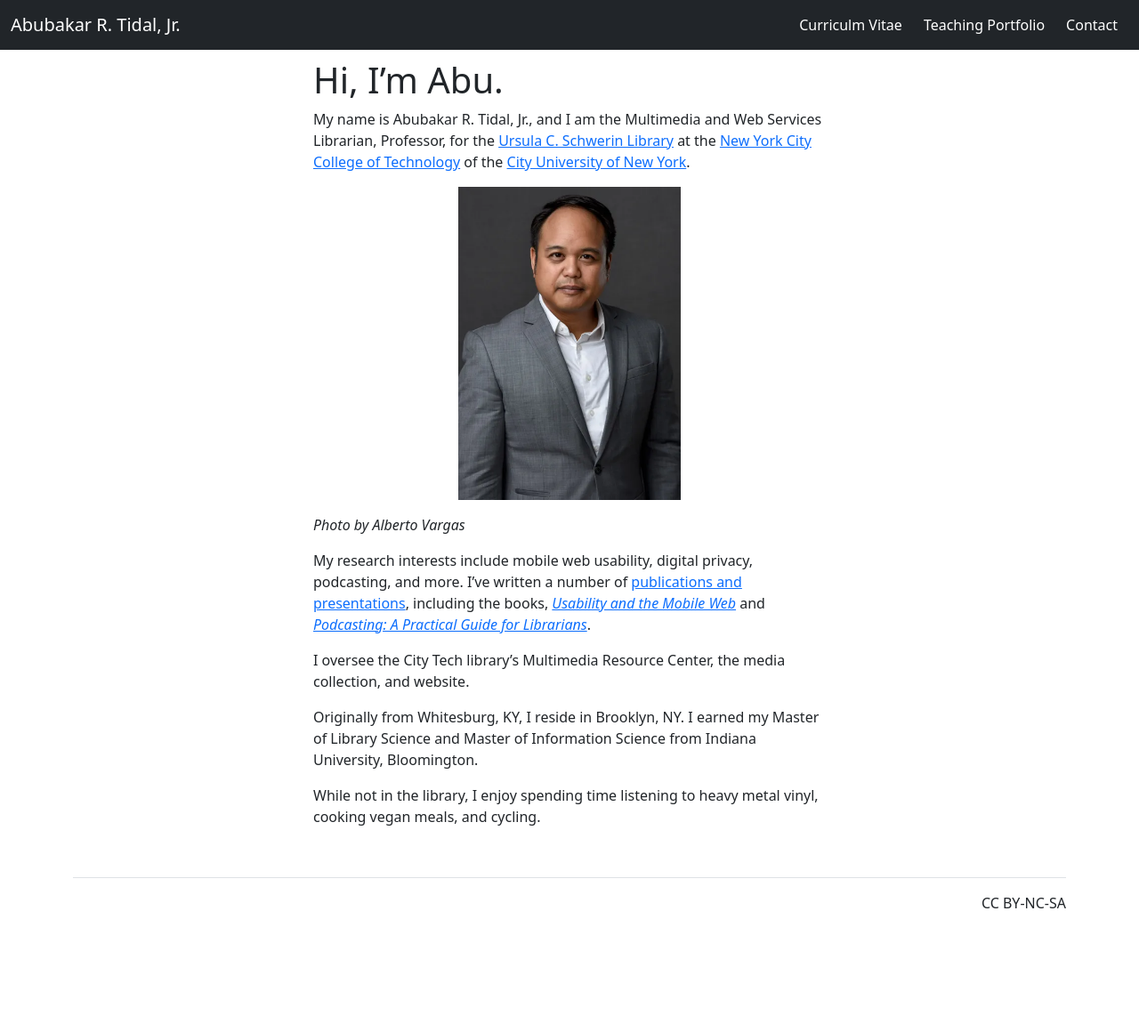
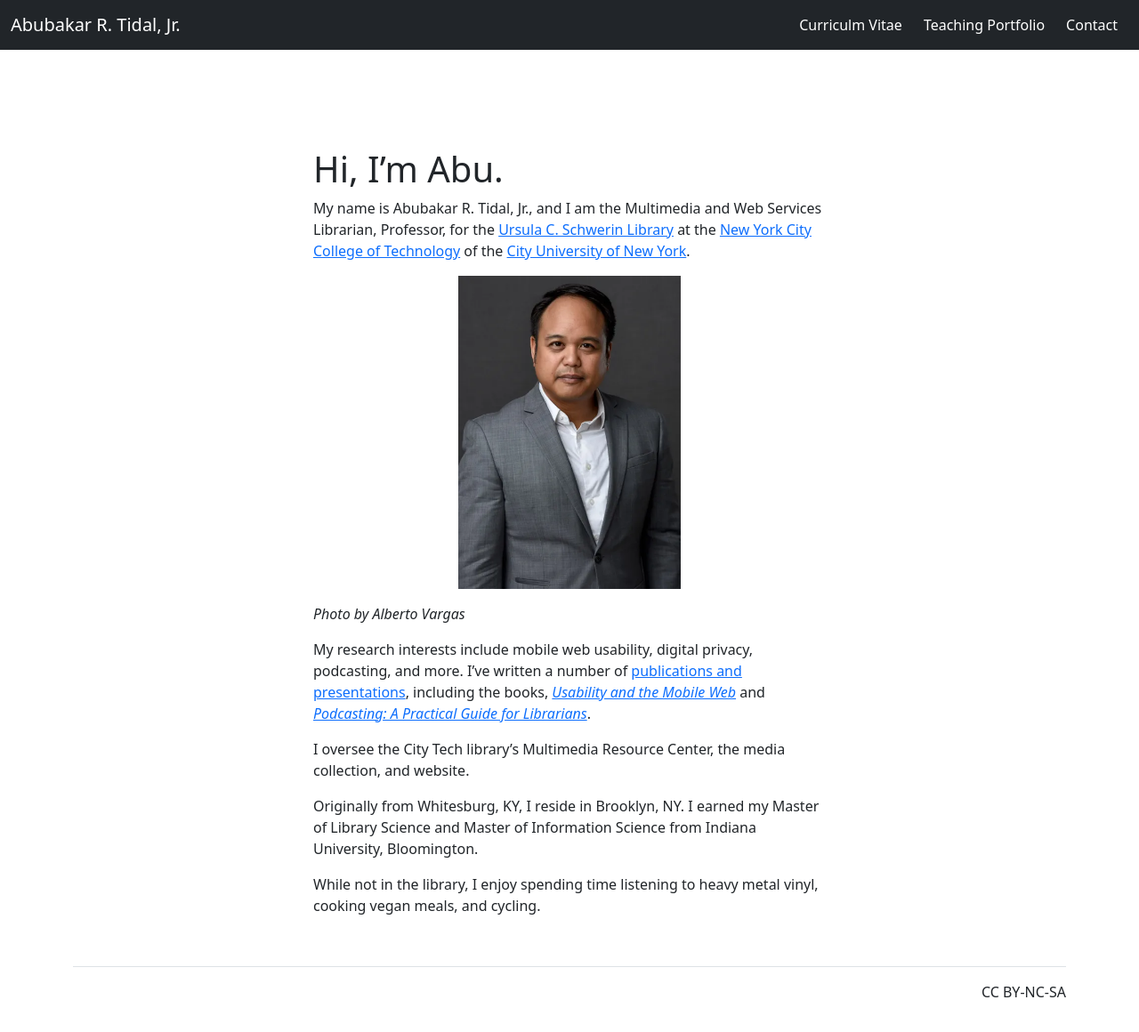
Before and after one commit to KentuckyFriedTofu/KentuckyFriedTofu.github.io, a Jekyll site: the page built from index.md, in a window 1280 px wide and 1183 px high. Shown: the top 1160 px of the window at 89% size. Built offline with Jekyll 4.4.1, drawn with Linux system fonts in a browser that asks for light colours.

Commit message:
Update main.css

```diff
--- a/assets/main.css
+++ b/assets/main.css
@@ -1,4 +1,4 @@
 .cover-container {
-  margin-top: 50px;
+  margin-top: 150px;
   max-width: 40em;
 }
```
